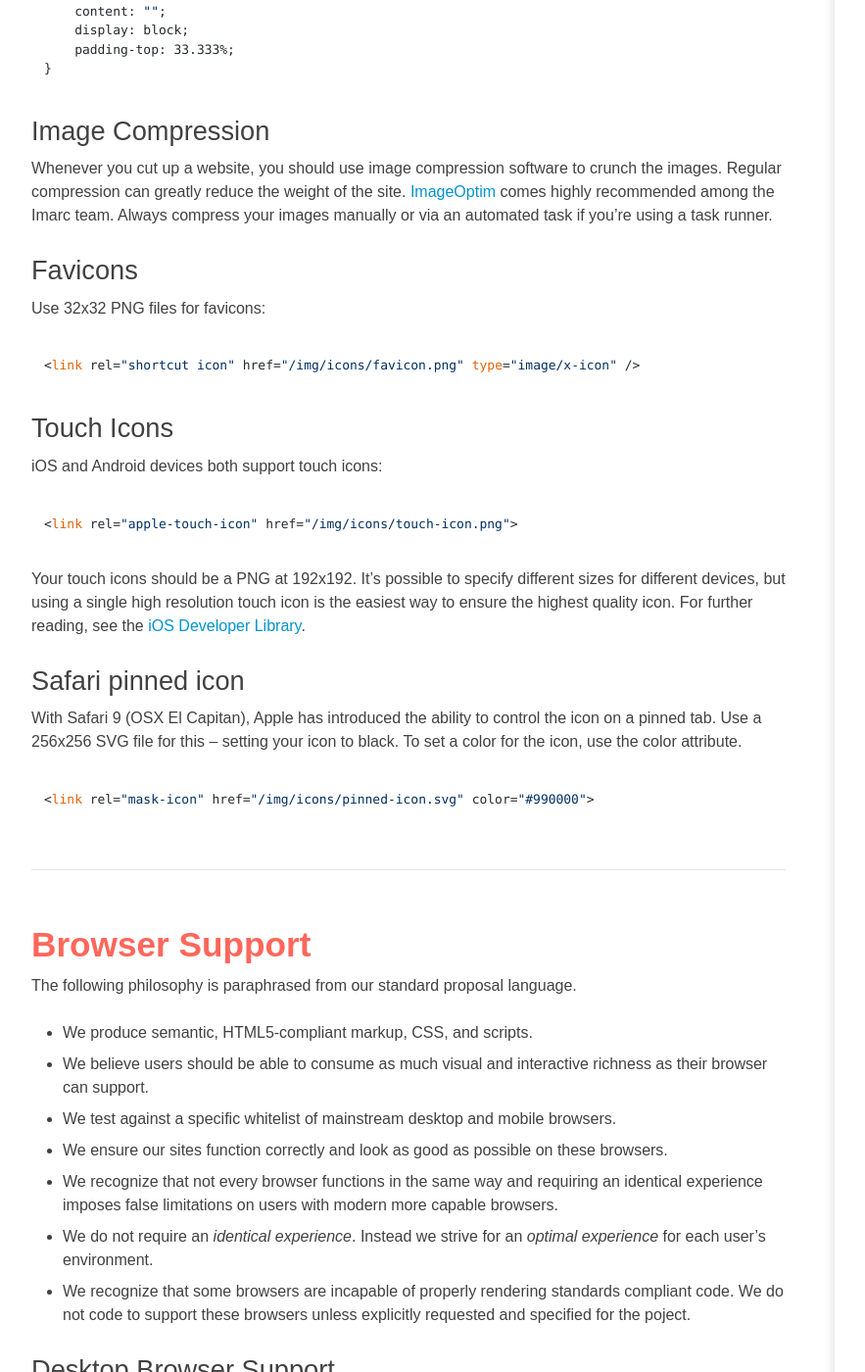
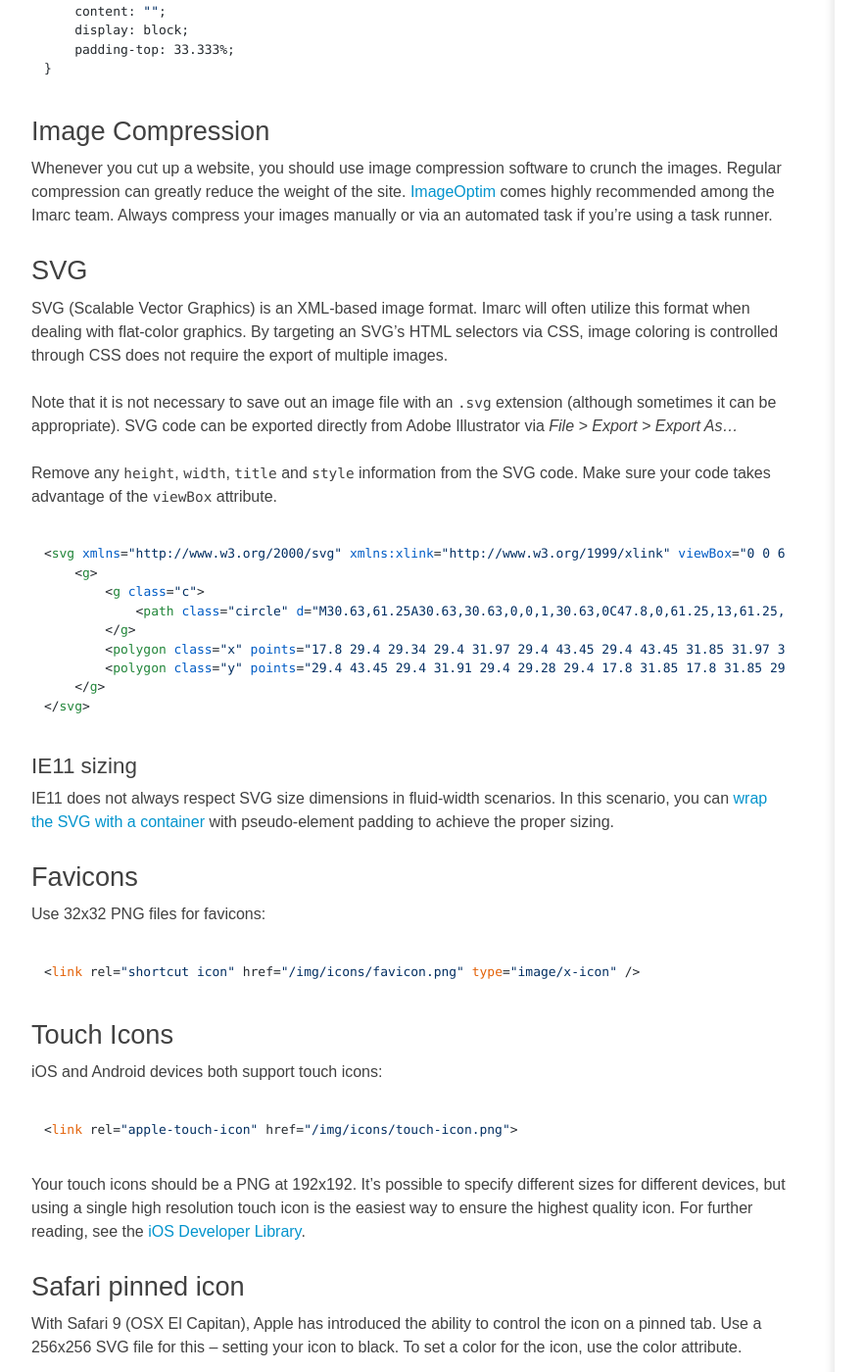
Before and after one commit to imarc/handbook, a Jekyll site: the page built from frontend.markdown, in a window 1280 px wide and 1400 px high, scrolled down 21171 px. Shown: the whole window at 98% size, without its empty margins (88-971 px from the left). Built offline with Jekyll 4.4.1, drawn with Linux system fonts in a browser that asks for light colours; nearby versions of some CDN libraries; some of the changed text lies outside the part shown.

Commit message:
adding SVG documentation

```diff
--- a/frontend.markdown
+++ b/frontend.markdown
@@ -777,8 +777,38 @@ Sometimes, a video will auto-play (without audio) behind HTML content. This is c
 
 ### Image Compression
 
-Whenever you cut up a website, you should use image compression software to crunch the images. Regular compression can greatly reduce the weight of the site. [ImageOptim](https://imageoptim.com/) comes highly recommended among the Imarc team.
-Always compress your images manually or via an automated task if you’re using a task runner.
+Whenever you cut up a website, you should use image compression software to crunch the images.
+Regular compression can greatly reduce the weight of the site. [ImageOptim](https://imageoptim.com/)
+comes highly recommended among the Imarc team. Always compress your images manually or via an
+automated task if you’re using a task runner.
+
+### SVG
+
+SVG (Scalable Vector Graphics) is an XML-based image format. Imarc will often utilize this format
+when dealing with flat-color graphics. By targeting an SVG’s HTML selectors via CSS, image coloring
+is controlled through CSS does not require the export of multiple images.
+
+Note that it is not necessary to save out an image file with an `.svg` extension (although
+sometimes it can be appropriate). SVG code can be exported directly from Adobe Illustrator via
+*File > Export > Export As…*
+
+Remove any `height`, `width`, `title` and `style` information from the SVG code. Make sure your code
+takes advantage of the `viewBox` attribute.
+
+    <svg xmlns="http://www.w3.org/2000/svg" xmlns:xlink="http://www.w3.org/1999/xlink" viewBox="0 0 61.25 61.25">
+        <g>
+            <g class="c">
+                <path class="circle" d="M30.63,61.25A30.63,30.63,0,0,1,30.63,0C47.8,0,61.25,13,61.25,29.62c0,17.14-14,31.63-30.62,31.63m0-59a28.38,28.38,0,0,0,0,56.75C46,59,59,45.55,59,29.62,59,14.27,46.54,2.25,30.63,2.25"/>
+            </g>
+            <polygon class="x" points="17.8 29.4 29.34 29.4 31.97 29.4 43.45 29.4 43.45 31.85 31.97 31.85 29.34 31.85 17.8 31.85 17.8 29.4"/>
+            <polygon class="y" points="29.4 43.45 29.4 31.91 29.4 29.28 29.4 17.8 31.85 17.8 31.85 29.28 31.85 31.91 31.85 43.45 29.4 43.45"/>
+        </g>
+    </svg>
+
+#### IE11 sizing
+
+IE11 does not always respect SVG size dimensions in fluid-width scenarios. In this scenario, you
+can [wrap the SVG with a container](https://codepen.io/marcelmoreau/pen/JMJvmg) with pseudo-element padding to achieve the proper sizing.
 
 ### Favicons
 
@@ -810,12 +840,16 @@ Use a 256x256 SVG file for this – setting your icon to black. To set a color f
 The following **philosophy** is paraphrased from our standard proposal language.
 
 * We produce semantic, HTML5-compliant markup, CSS, and scripts.
-* We believe users should be able to consume as much visual and interactive richness as their browser can support.
+* We believe users should be able to consume as much visual and interactive richness as their
+browser can support.
 * We test against a specific whitelist of mainstream desktop and mobile browsers.
 * We ensure our sites function correctly and look as good as possible on these browsers.
-* We recognize that not every browser functions in the same way and requiring an identical experience imposes false limitations on users with modern more capable browsers.
-* We do not require an *identical experience*. Instead we strive for an *optimal experience* for each user's environment.
-* We recognize that some browsers are incapable of properly rendering standards compliant code. We do not code to support these browsers unless explicitly requested and specified for the poject.
+* We recognize that not every browser functions in the same way and requiring an identical
+experience imposes false limitations on users with modern more capable browsers.
+* We do not require an *identical experience*. Instead we strive for an *optimal experience* for
+each user’s environment.
+* We recognize that some browsers are incapable of properly rendering standards compliant code.
+We do not code to support these browsers unless explicitly requested and specified for the project.
 
 ### Desktop Browser Support
 
@@ -911,7 +950,9 @@ Use the Baseline Checklist below to ensure an acceptable level of accessibility.
 
 ### ARIA Landmark Roles
 
-ARIA landmark roles allow ease of navigation for non-sighted users. Screenreaders can traverse areas of a website by their respective landmark role, allowing users to skip over regions that are repeated on every page. Imarc takes advantage of five roles:
+ARIA landmark roles allow ease of navigation for non-sighted users. Screenreaders can traverse
+areas of a website by their respective landmark role, allowing users to skip over regions that are
+repeated on every page. Imarc takes advantage of five roles:
 <ul>
 	<li>
 		<code>banner</code>: A region that contains the prime heading or internal title of a page.
```
Also changed, not shown: other parts of frontend.markdown (+8 -3 lines).
